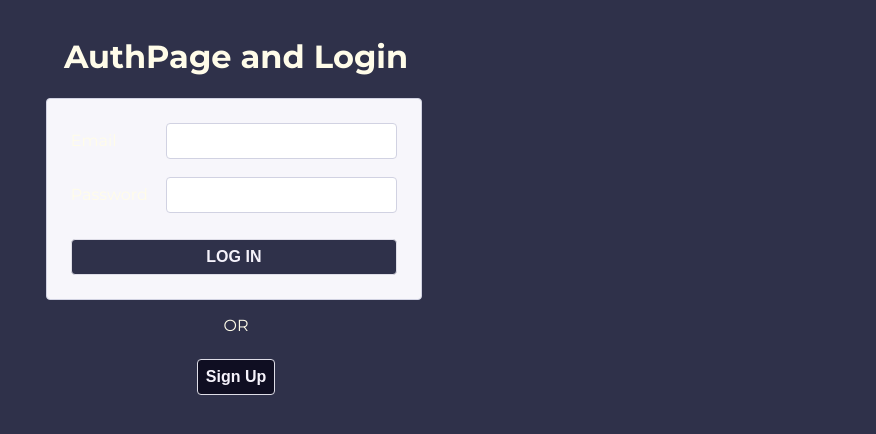
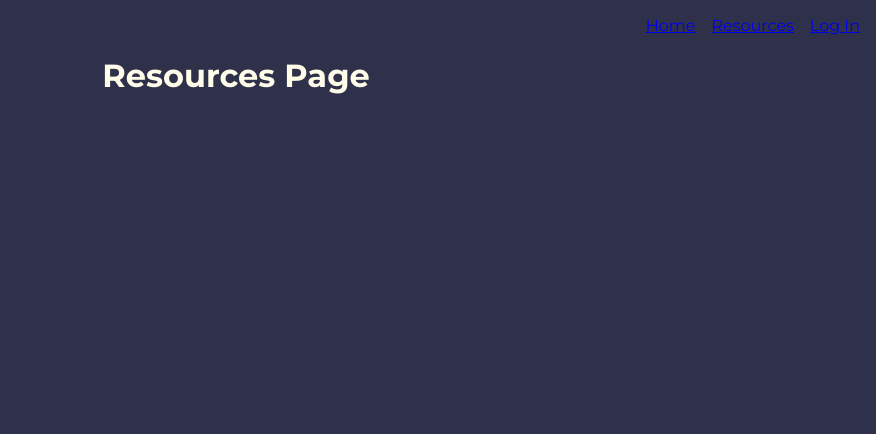
Before and after one commit to zothsu/sharpeningTracker, a React (Create React App) app: page /resources in a window 1280 px wide. Shown: the top 434 px of the page, without its empty margins (404-1280 px from the left). Built offline with nearby package versions, Linux system fonts and the light colour scheme.

Commit message:
Add homepage and dynamic navbar

```diff
--- /dev/null
+++ b/src/components/NavBar/NavBar.css
@@ -0,0 +1,5 @@
+nav {
+  display: flex;
+  justify-content: right;
+  gap: 1em;
+}
--- a/src/components/NavBar/NavBar.jsx
+++ b/src/components/NavBar/NavBar.jsx
@@ -1,5 +1,6 @@
 import { Link } from 'react-router-dom';
 import * as userService from '../../utilities/users-service';
+import './NavBar.css'
 
 export default function NavBar({ user, setUser }) {
   function handleLogOut() {
@@ -8,16 +9,22 @@ export default function NavBar({ user, setUser }) {
   }
 
   return (
+    <>
+    {user ? (
       <nav>
-      <span>Welcome, {user.name}</span>
-      &nbsp; | &nbsp;
         <Link to="/">Home</Link>
-      &nbsp; | &nbsp;
         <Link to="/library">Knife Library</Link>
-      &nbsp; | &nbsp;
         <Link to="resources">Resources</Link>
-      &nbsp; | &nbsp;
         <Link to="" onClick={handleLogOut}>Log Out</Link>
       </nav>
+      ) : (
+      <nav>
+        <Link to="/">Home</Link>
+        <Link to="resources">Resources</Link>
+        <Link to="/login">Log In</Link>
+      </nav>
+        )
+      }
+      </>
   );
 }
--- a/src/pages/App/App.jsx
+++ b/src/pages/App/App.jsx
@@ -14,7 +14,7 @@ export default function App() {
 
   return (
     <main className="App">
-      { user ?
+      { user ? (
           <>
             <NavBar user={user} setUser={setUser} />
             <Routes>
@@ -25,9 +25,16 @@ export default function App() {
               <Route path='/resources' element={<ResourcesPage/>} />
             </Routes>
           </>
-          :
-          <AuthPage setUser={setUser} />
-      }
+      ):(
+          <>
+            <NavBar user={user} />
+              <Routes>
+                <Route path="/" element={<HomePage />} />
+                <Route path='/resources' element={<ResourcesPage/>} />
+                <Route path="/login" element={<AuthPage setUser={setUser} />} />
+            </Routes>
+          </>
+      )}
     </main>
   );
 }
```
Lines whose indentation alone changed are shown as unchanged.
